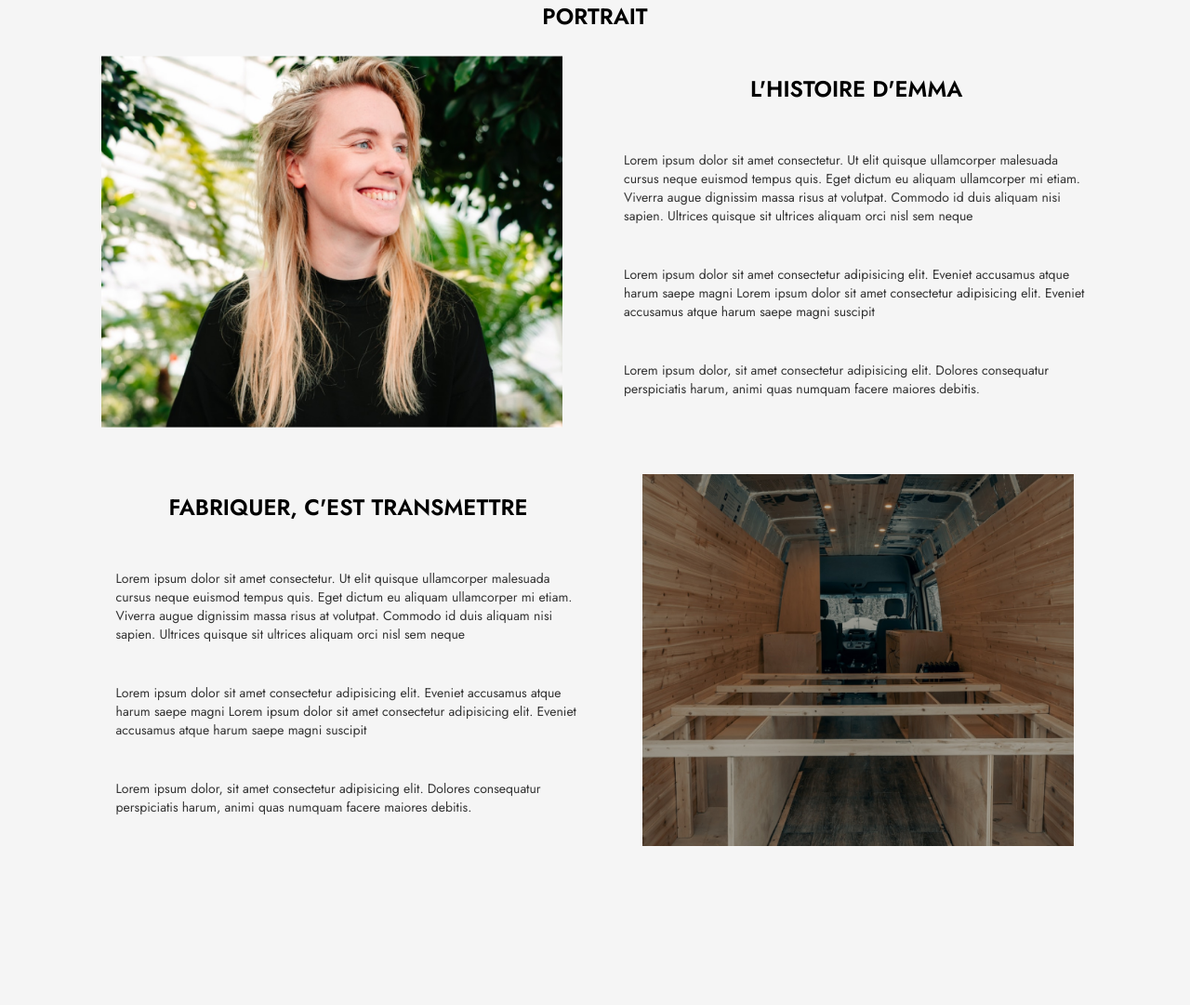
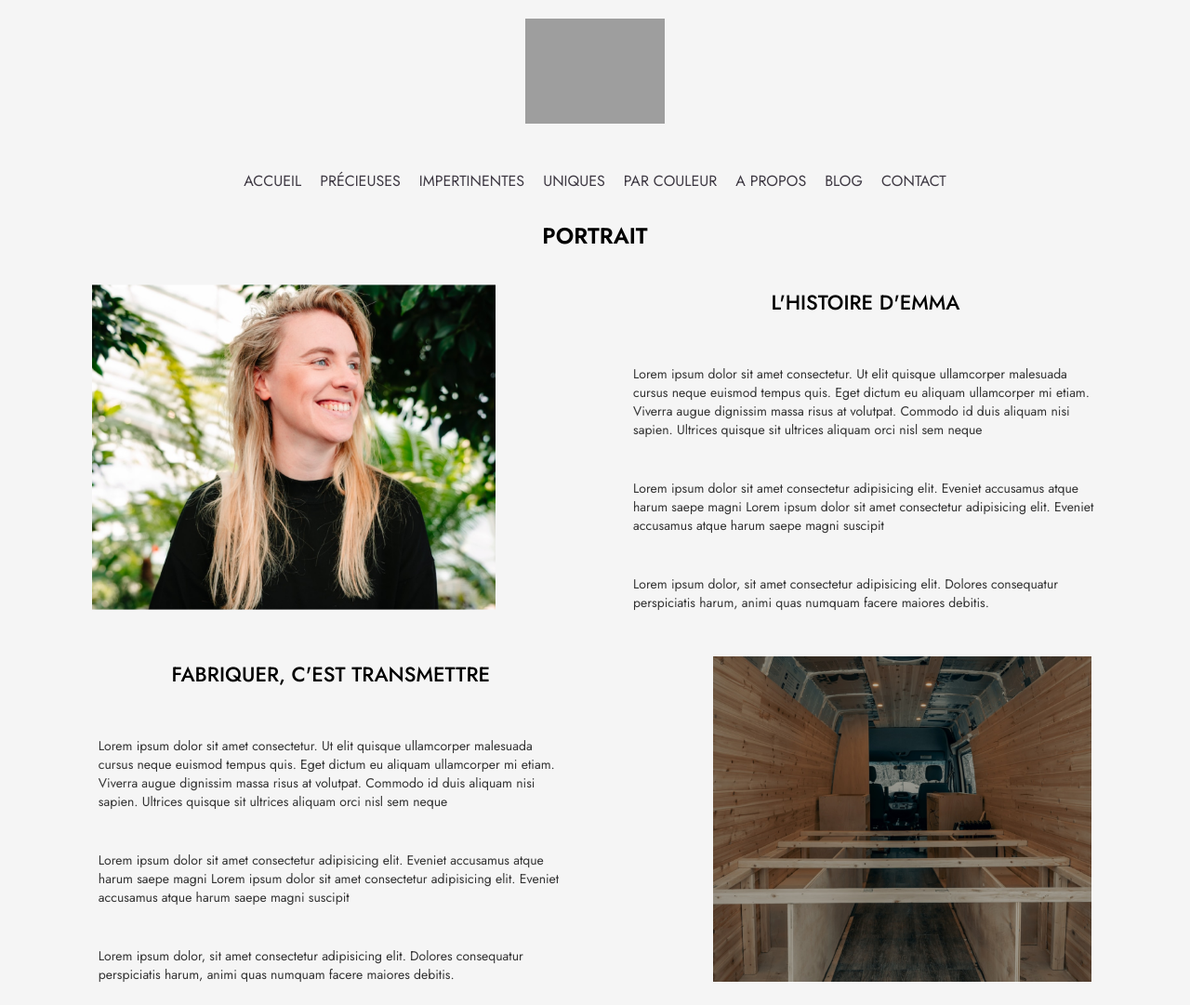
Before and after one commit to jpoissonnet/emma-pierre, a PHP site: page /pages/about.html in a window 1280 px wide. Shown: the whole page at 93% size. Before the commit the page ends 910 px from the top, so only its background shows below. Run offline with PHP 8.4, Linux system fonts and the light colour scheme.

Commit message:
feat(about): add navigation to about page (#22)
* feat(about): add navigation to about page

* feat(about): add padding and edit titles

* feat(about): add about to navigation

* feat(about): make page reponsive

```diff
--- a/components/navigation.js
+++ b/components/navigation.js
@@ -1,12 +1,12 @@
 class Navigation extends HTMLElement {
     constructor() {
         super();
-        window.addEventListener('scroll', () => {
+        window.addEventListener("scroll", () => {
             if (window.scrollY > 0) {
-                this.shadowRoot.querySelector('nav').classList.add('scrolled');
+                this.shadowRoot.querySelector("nav").classList.add("scrolled");
             }
-            if(window.scrollY === 0) {
-                this.shadowRoot.querySelector('nav').classList.remove('scrolled');
+            if (window.scrollY === 0) {
+                this.shadowRoot.querySelector("nav").classList.remove("scrolled");
             }
         });
         this.attachShadow({ mode: "open" });
@@ -58,14 +58,13 @@ class Navigation extends HTMLElement {
             <li><a href="/">Impertinentes</a></li>
             <li><a href="/">Uniques</a></li>
             <li><a href="/">Par couleur</a></li>
-            <li><a href="/">A propos</a></li>
+            <li><a href="pages/about.html">A propos</a></li>
             <li><a href="/">Blog</a></li>
             <li><a href="/">Contact</a></li>
           </ul>
       </nav>
     `;
     }
-
 }
 
 customElements.define("c-nav", Navigation);
--- a/index.css
+++ b/index.css
@@ -1,4 +1,4 @@
-@import url('https://fonts.googleapis.com/css2?family=Jost:wght@400;500;600;700&display=swap');
+@import url("https://fonts.googleapis.com/css2?family=Jost:wght@400;500;600;700&display=swap");
 
 :root {
     /* Color styles */
@@ -14,13 +14,14 @@
 html,
 * {
     font-family: "Jost", sans-serif;
+    box-sizing: border-box;
 }
 
 html,
 body {
     margin: 0;
     padding: 0;
-    font-family: 'Roboto', sans-serif;
+    font-family: "Roboto", sans-serif;
     font-size: 16px;
     color: #333;
     background-color: #f5f5f5;
@@ -36,3 +37,14 @@ h1 {
     text-transform: uppercase;
     color: #000000;
 }
+
+h2 {
+    font-family: "Jost", sans-serif;
+    font-style: normal;
+    font-weight: 450;
+    font-size: 22px;
+    line-height: 35px;
+    text-align: center;
+    text-transform: uppercase;
+    color: #000000;
+}
--- a/pages/about.html
+++ b/pages/about.html
@@ -15,13 +15,13 @@
 </head>
 
 <body>
-    <navigation></navigation>
+    <c-nav></c-nav>
 
     <h1>portrait</h1>
     <section>
         <img src="../assets/images/emma.png" loading="lazy" alt="Photo of Emma" />
         <article>
-            <h1>L'histoire d'Emma</h1>
+            <h2>L'histoire d'Emma</h2>
             <div class="content">
                 <p>
                     Lorem ipsum dolor sit amet consectetur. Ut elit quisque ullamcorper malesuada cursus neque
@@ -45,8 +45,9 @@
     </section>
 
     <section>
+        <img src="../assets/images/lab.png" loading="lazy" alt="Photo of Lab" />
         <article>
-            <h1>Fabriquer, c'est transmettre</h1>
+            <h2>Fabriquer, c'est transmettre</h2>
             <div class="content">
                 <p>
                     Lorem ipsum dolor sit amet consectetur. Ut elit quisque ullamcorper malesuada cursus neque
@@ -67,30 +68,32 @@
                 </p>
             </div>
         </article>
-        <img src="../assets/images/lab.png" loading="lazy" alt="Photo of Lab" />
     </section>
 </body>
 
-<!-- <script src="./components/navigation.js"></script> -->
+<script src="../components/navigation.js"></script>
 
 </html>
 
 <style>
+    h1 {
+        padding: 10px;
+        margin: 0;
+    }
+
     section {
         display: flex;
-        flex-direction: row;
+        flex-direction: column;
         align-items: center;
         justify-content: center;
-        gap: 66px;
+        width: 100%;
         padding: 25px;
-        height: 400px;
-        overflow: hidden;
     }
 
     img {
         padding: 0;
         margin: 0;
-        width: auto;
+        width: 100%;
         height: 100%;
     }
 
@@ -111,15 +114,32 @@
         align-self: center;
     }
 
-    .content>p {
+    .content p {
         font-size: 14px;
         text-align: left;
         max-width: 500px;
     }
 
-    h1 {
+    .content h2 {
         align-self: top;
         margin: 0;
         padding: 0;
     }
+
+    @media (min-width: 768px) {
+        section {
+            flex-direction: row;
+            justify-content: space-around;
+            height: 400px;
+        }
+
+        img {
+            width: auto;
+            height: 100%;
+        }
+
+        section:nth-of-type(2) {
+            flex-direction: row-reverse !important;
+        }
+    }
 </style>
```
